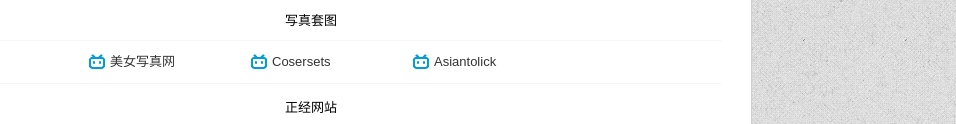
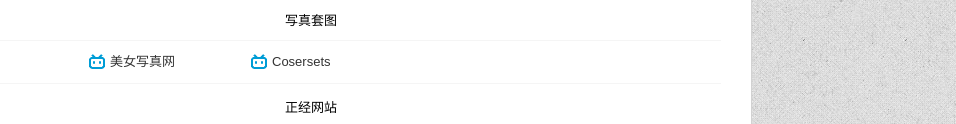
Before and after one commit to Tox5411/web, a plain HTML site: page index.html in a window 1280 px wide. Shown: the part 676-800 px from the top of the page, 324-1280 px from the left. Drawn offline with Linux system fonts and the light colour scheme.

Commit message:
Update index.html

```diff
--- a/index.html
+++ b/index.html
@@ -320,13 +320,6 @@ body::-webkit-scrollbar {
         <img src="./images/web_icons/Bilibili.png" alt="InfoQ" height="16" width="16" class="nav-panel-item-img">
         <div class="nav-panel-item-txt">Cosersets</div>
     </a>
-    <a class="nav-panel-item" title="在线图片观看" href="https://asiantolick.com/" target="_blank">
-
-        <img src="./images/web_icons/Bilibili.png" alt="InfoQ" height="16" width="16" class="nav-panel-item-img">
-
-        <div class="nav-panel-item-txt">Asiantolick</div>
-
-    </a>
 
     <!----------------------------------------------5------------------------------------------------------>
     <div class="nav-panel-line"></div>
```
